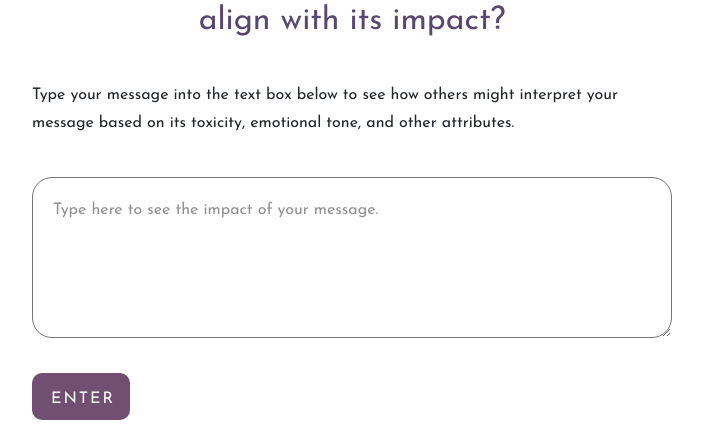
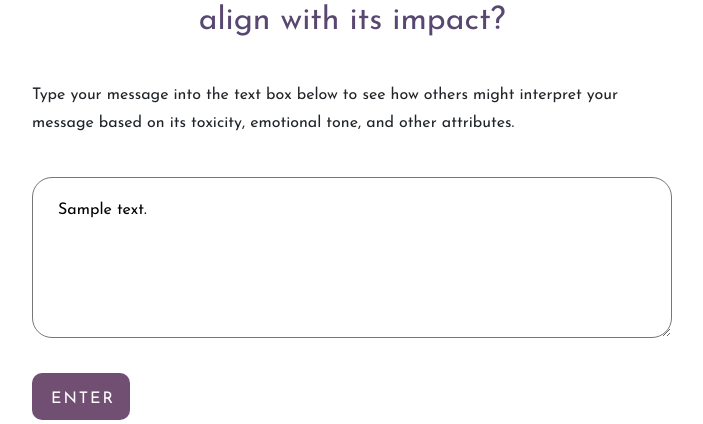
Before and after one commit to charusm18/PearlHacks, a Flask app: template templates/index.html in a window 1280 px wide. Shown: the part 151-575 px from the top of the page, without its empty margins (288-991 px from the left). Run offline with Flask 2, Linux system fonts and the light colour scheme; the template is opened without the code that fills it: most values are stand-ins (such as "Sample title", 1, 10 or a date in 2020); some libraries are stand-ins or nearby versions.

Commit message:
text defauly

```diff
--- a/app.py
+++ b/app.py
@@ -22,14 +22,9 @@ def analysis():
     perspectiveValues = perspectiveAPI(text)
     emotionsValues = emotions(text)
     sentimentValues = spacyFunctions(text)
-    # hateSonar(text)
-
-    print("sentimentValues:", sentimentValues)
-    print("emotionsValues:", emotionsValues)
-    print("perspectiveValues:", perspectiveValues)
 
     # return redirect('/')
-    return render_template('index.html',
+    return render_template('index.html', text = text,
         initScreen = False,
         sentimentValues = sentimentValues,
         emotionsValues = emotionsValues,
--- a/templates/index.html
+++ b/templates/index.html
@@ -21,7 +21,7 @@
 
 <body class="d-flex flex-column">
     <div class="header">
-        <a href="/"><img class="logo" src="/static/images/mirror_logo1_final.svg" alt="logo"></a>
+        <a href="/analysis"><img class="logo" src="/static/images/mirror_logo1_final.svg" alt="logo"></a>
     </div>
     <div class="test-main" id="page-content">
         <h1 id="page-title">Does the intention of your message align with its impact?</h1>
@@ -29,7 +29,7 @@
             <p id="description">Type your message into the text box below to see how others might interpret your message based on its toxicity, emotional tone, and other attributes.</p>
             <form method="post" action="/analysis" my-form>
                 <div >
-                    <textarea placeholder="Type here to see the impact of your message." name="text" id="weight"></textarea>
+                    <textarea value="{{ text }}" placeholder="Type here to see the impact of your message." name="text" id="weight" required> {{ text }}</textarea>
                 </div>
                 <br>
                 <div id="button-holder">
@@ -142,7 +142,7 @@
         integrity="sha384-JZR6Spejh4U02d8jOt6vLEHfe/JQGiRRSQQxSfFWpi1MquVdAyjUar5+76PVCmYl"
         crossorigin="anonymous"></script>
 
-    <!-- perspectives charts -->
+    <!-- Perspectives charts -->
     <script>
         let toxicity = (100 * "{{perspectiveValues['toxicity'] | safe }}").toFixed(2);
         let insult = (100 *"{{perspectiveValues['insult'] | safe }}").toFixed(2);
```
